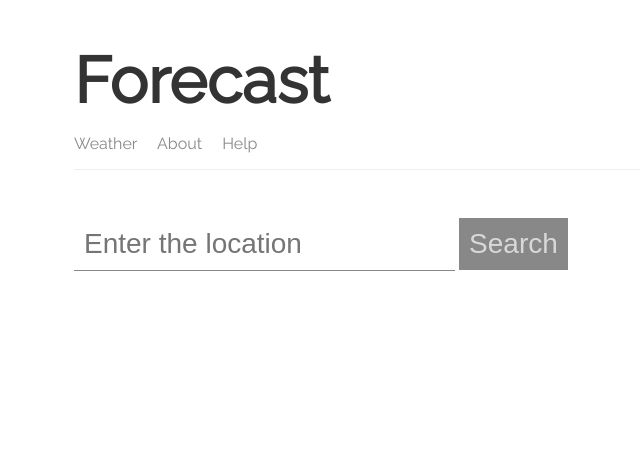
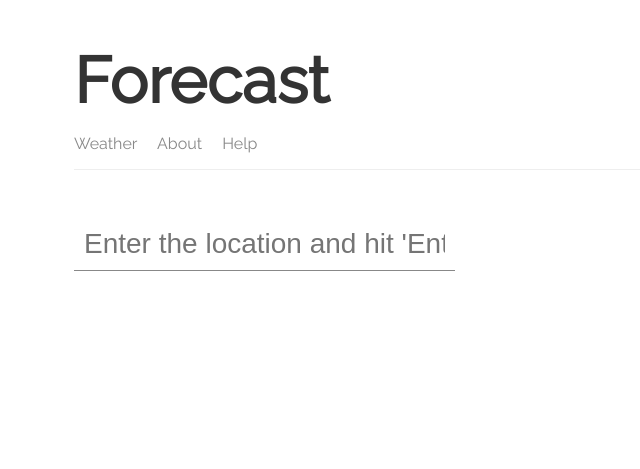
Before and after one commit to maxkucher/nodejs-weather-website, a Node server app: page / in a window 1280 px wide. Shown: the top 469 px of the page, without its empty margins (241-881 px from the left). Run offline with Node 20, Linux system fonts and the light colour scheme.

Commit message:
removed form submission button

```diff
--- a/templates/views/index.hbs
+++ b/templates/views/index.hbs
@@ -11,8 +11,7 @@
     {{>header}}
 
     <form class="weather-form">
-        <input  class="location" type="text" placeholder="Enter the location" required>
-        <button>Search</button>
+        <input  class="location" type="text" placeholder="Enter the location and hit 'Enter'" required>
     </form>
     <h3 id="weather-summary"></h3>
     <p id="p1"></p>
```
